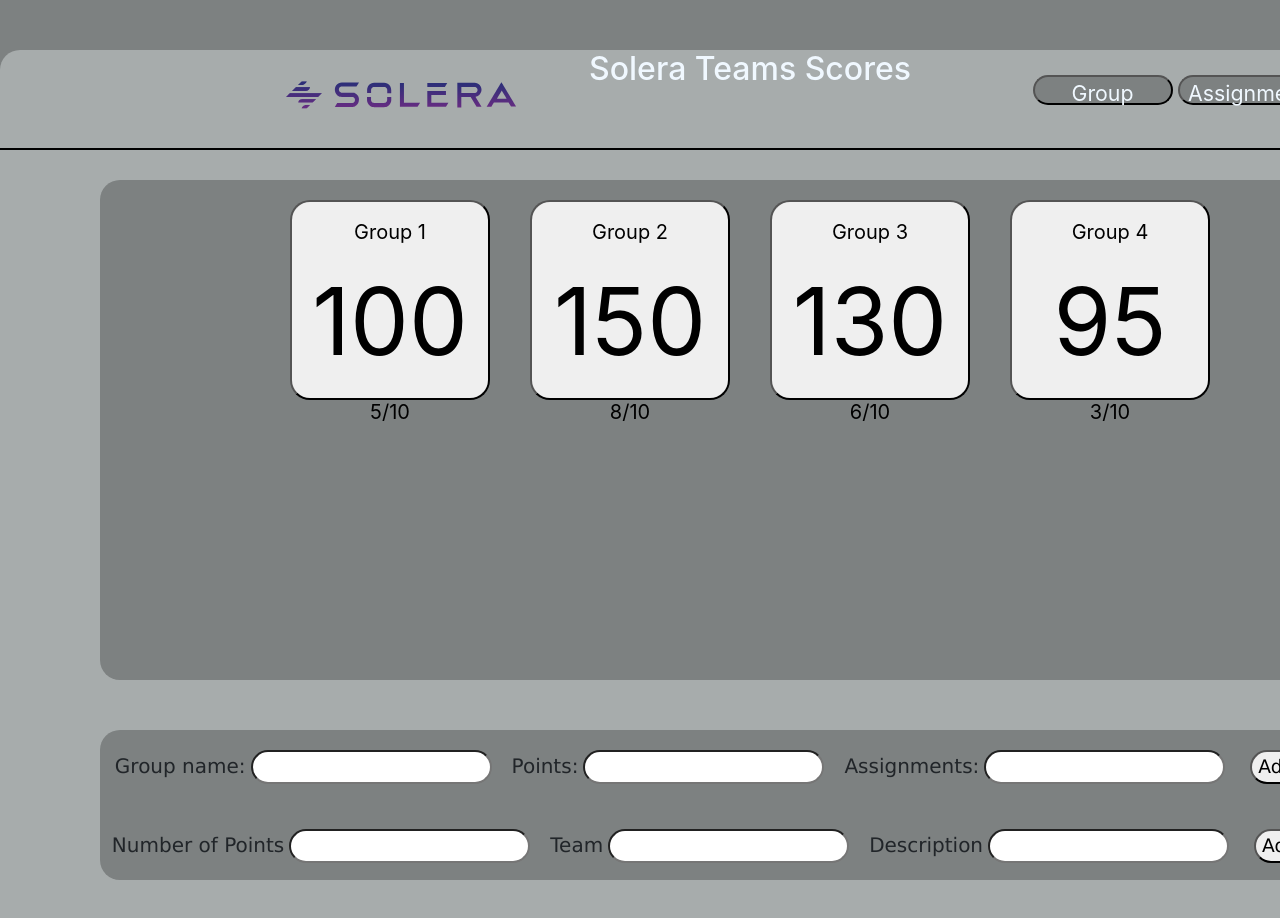
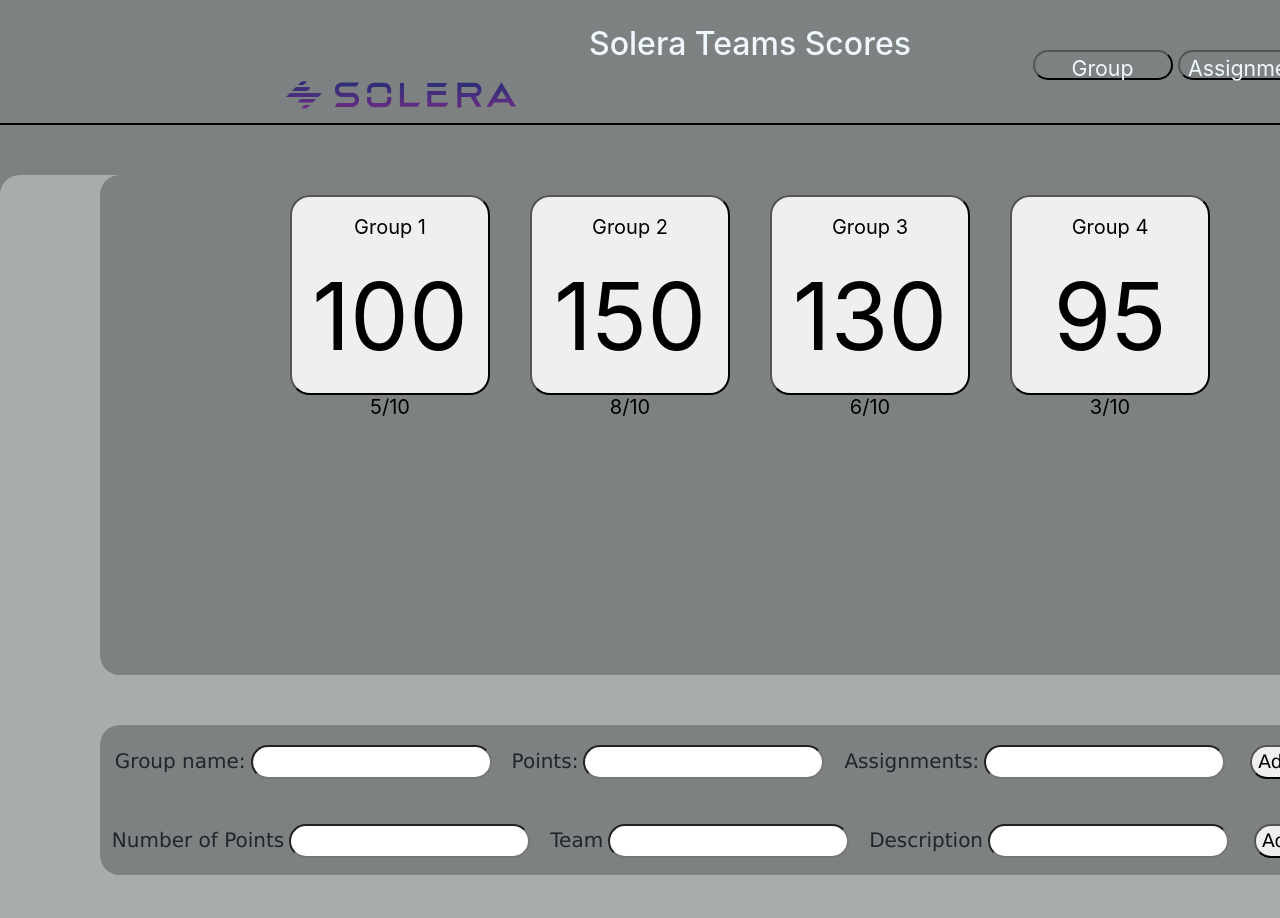
Before and after one commit to jndgoncalves/SoleraBootcampProject, a React (Create React App) app: page / in a window 1280 px wide. Shown: the top 918 px of the page. Built offline with nearby package versions, Linux system fonts and the light colour scheme; the HTML template or start-up script is replaced by a standard one.

Commit message:
start the dynamic part

```diff
--- a/src/App.js
+++ b/src/App.js
@@ -5,7 +5,7 @@ import Header from "./Components/Header/Header";
 const App = () => {
   return (
     <>
-      {/* <Header /> */}
+      <Header />
       <BigDiv />
     </>
   );
--- a/src/Components/BigDiv/BigDiv.js
+++ b/src/Components/BigDiv/BigDiv.js
@@ -25,58 +25,97 @@ export default function BigDiv() {
   }
 
   const [isShown, setIsShown] = useState(false);
+
   const handleClick = event => {
     setIsShown(current => !current);
-    idNumber = event.currentTarget.id;
+    const groupDetail = {
+      id: event.currentTarget.id,
+      name: event.currentTarget.name,
+      points: event.currentTarget.points,
+      tasks: {task1},
+      taskScore: {tasksScore1}
+    };
+    return
+
+    {isShown && (
+      <div className="ResultsDiv" id="Details">
+        <div className="DetailsDiv">
+          {/* {map((groupDetail) => (<GroupDetails name={groupDetail.name} points={groupDetail.points} task={groupDetail.task} taskScore={groupDetail.taskScore}/>))} */}
+      <GroupDetails
+        name={event.currentTarget.name}
+        points={event.currentTarget.points}
+        //assignment={event.currentTarget.assignment}
+        task={task1}
+        taskScore={tasksScore1}
+        />
+    </div>
+    </div>
+          )}
   };
 
   const addGroupHandler = (group) => {
     console.log(group)
+
   }
 
-  const grupo =[
-    {name: 'Group 1', points: '100', assignment:'5'},
-    {name: 'Group 2', points: '150', assignment:'8'},
-    {name: 'Group 3', points: '130', assignment:'6'},
-    {name: 'Group 4', points: '95', assignment:'3'}];
+  let groupList =[
+    {id: 1, name: 'Group 1', points: '100', assignment:'5'},
+    {id: 2, name: 'Group 2', points: '150', assignment:'8'},
+    {id: 3, name: 'Group 3', points: '130', assignment:'6'},
+    {id: 4, name: 'Group 4', points: '95', assignment:'3'}];
 
   return (
     <>
       <div className="App" id="App">
-        <Header />
         <div className="BigDiv" id="BigDiv">
 
-      <button onClick={handleClick} id="1"><Group name={grupo[0].name} points={grupo[0].points} assignment={grupo[0].assignment}></Group></button>
-      <button onClick={handleClick} id="2"><Group name={grupo[1].name} points={grupo[1].points} assignment={grupo[1].assignment}></Group></button>
-      <button onClick={handleClick} id="3"><Group name={grupo[2].name} points={grupo[2].points} assignment={grupo[2].assignment}></Group></button>
-      <button onClick={handleClick} id="4"><Group name={grupo[3].name} points={grupo[3].points} assignment={grupo[3].assignment}></Group></button>
+          {groupList.map((groupList) =>
+          (<button onClick={handleClick} id={groupList.id} activeGroup={groupList}>
+          <Group
+            name={groupList.name}
+            points={groupList.points}
+            assignment={groupList.assignment}
+            /></button>
+            ))}
 
       </div>
 
         <div className="ResultsDiv" id="Results">
           <NewGroup onAddGroup={addGroupHandler} />
           <AddPoints />
+
           {isShown && (
             <div className="ResultsDiv" id="Details">
               {(() => {
-                { console.log(idNumber) }
+                {
+                  /*{groupList.map((groupList) =>
+                    (<div className="DetailsDiv">
+                    <GroupDetails
+                      name={groupList.name}
+                      points={groupList.points}
+                      assignment={groupList.assignment}
+                      /></div>
+                      ))}*/
+
+
+                  console.log(idNumber) }
                 if (idNumber === "1") {
                   return (
-                    <div className="DetailsDiv"><GroupDetails names="Group 1" pointss="95" tasks={task1} tasksScores={tasksScore1} /></div>
+                    <div className="DetailsDiv"><GroupDetails name="Group 1" points="95" task={task1} taskScore={tasksScore1} /></div>
                   )
                 } if (idNumber === "2") {
                   return (
-                    <div className="DetailsDiv"><GroupDetails names="Group 2" pointss="125" tasks={task2} tasksScores={tasksScore2} /></div>
+                    <div className="DetailsDiv"><GroupDetails names="Group 2" pointss="125" tasks={task2} taskScores={tasksScore2} /></div>
                   )
                 }
                 if (idNumber === "3") {
                   return (
-                    <div className="DetailsDiv"><GroupDetails names="Group 3" pointss="59" tasks={task3} tasksScores={tasksScore3} /></div>
+                    <div className="DetailsDiv"><GroupDetails names="Group 3" pointss="59" tasks={task3} taskScores={tasksScore3} /></div>
                   )
                 }
                 if (idNumber === "4") {
                   return (
-                    <div className="DetailsDiv"><GroupDetails names="Group 4" pointss="68" tasks={task4} tasksScores={tasksScore4} /></div>
+                    <div className="DetailsDiv"><GroupDetails names="Group 4" pointss="68" tasks={task4} taskScores={tasksScore4} /></div>
                   )
                 }
               })()}
--- a/src/Components/GroupDetails/GroupDetails.js
+++ b/src/Components/GroupDetails/GroupDetails.js
@@ -2,17 +2,17 @@ import "./GroupDetails.css";
 
 const GroupDetails = (props) => {
 
-    const groupName = props.names
-    const points = props.pointss
-    const tasks = props.tasks
-    const tasksScores = props.tasksScores
+    const groupName = props.name
+    const points = props.points
+    const tasks = props.task
+    const taskScore = props.taskScore
 
     const listItems = tasks.map((task) =>
     <div>
       <li>{task}</li>
     </div>);
 
-  const listItems2 = tasksScores.map((score) =>
+  const listItems2 = taskScore.map((score) =>
     <div>
       <li>{score}</li>
     </div>);
--- a/src/Components/Header/Header.js
+++ b/src/Components/Header/Header.js
@@ -1,5 +1,5 @@
 // import '../../App.css';
-import solera from "./solera.svg";
+import solera from "../../Images/solera.svg";
 import "./Header.css"
 
 
@@ -12,7 +12,9 @@ const clickHandler = event => {
     }
 return (
     <div className="headerDiv">
+      <a href="http://www.localhost:3000">
     <div className="solera"><img src={solera} alt="solera logo" height="250" width="500" className="soleraImg"></img></div>
+      </a>
     <h1>Solera Teams Scores</h1>
     <div className="sideButtonsDiv">
     <button onClick={clickHandler} id="addGroup" className="sideButtons"> Group </button>
```
Also changed, not shown: src/Images/solera.svg (renamed from src/Components/Header/solera.svg).
